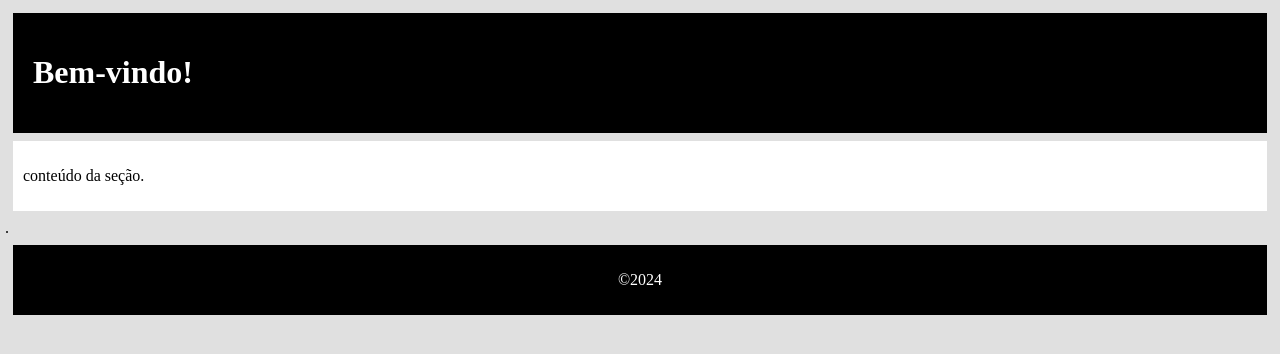
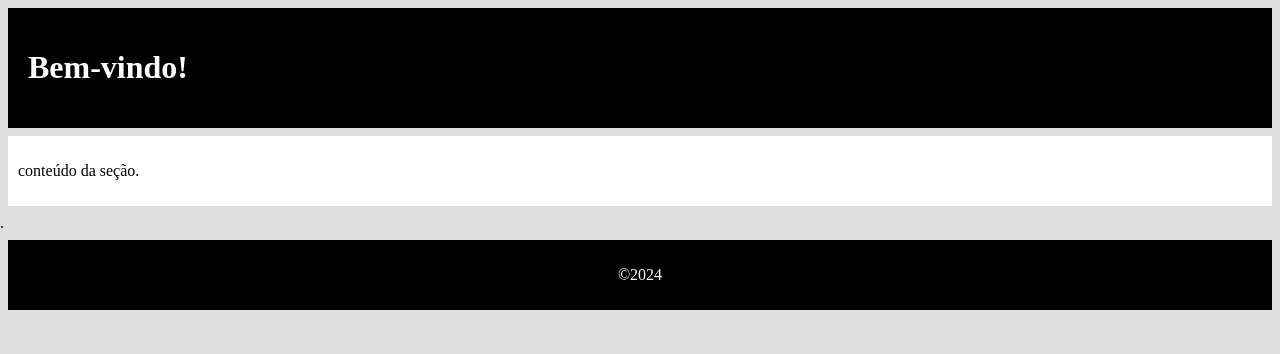
Before and after one commit to joaovitorgds/provasite, a plain HTML site: page index.html in a window 1280 px wide. Drawn offline with Linux system fonts and the light colour scheme.

Commit message:
tirando padding do body

```diff
--- a/style.css
+++ b/style.css
@@ -1,6 +1,5 @@
 body {
     background-color: #e0e0e0;
-    padding: 5px;
     margin: 0px;
 }
 
```
